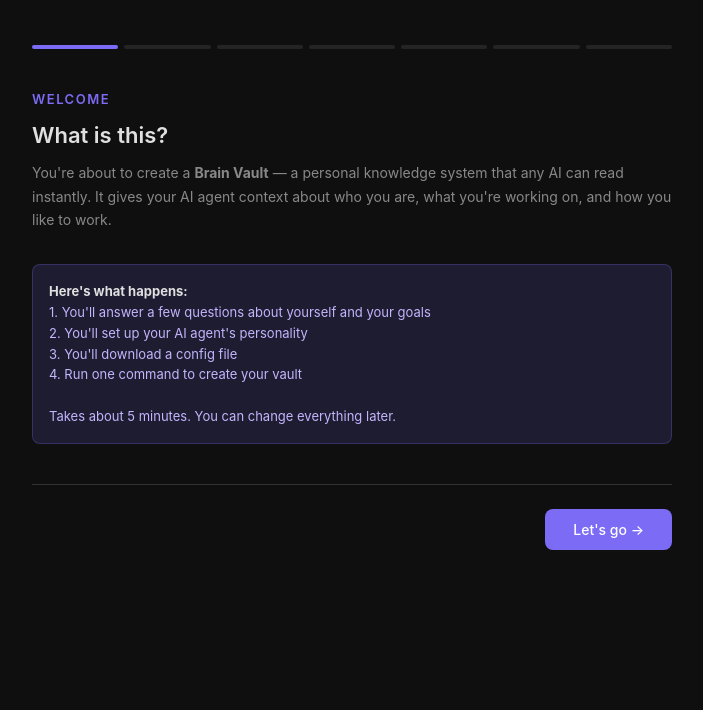
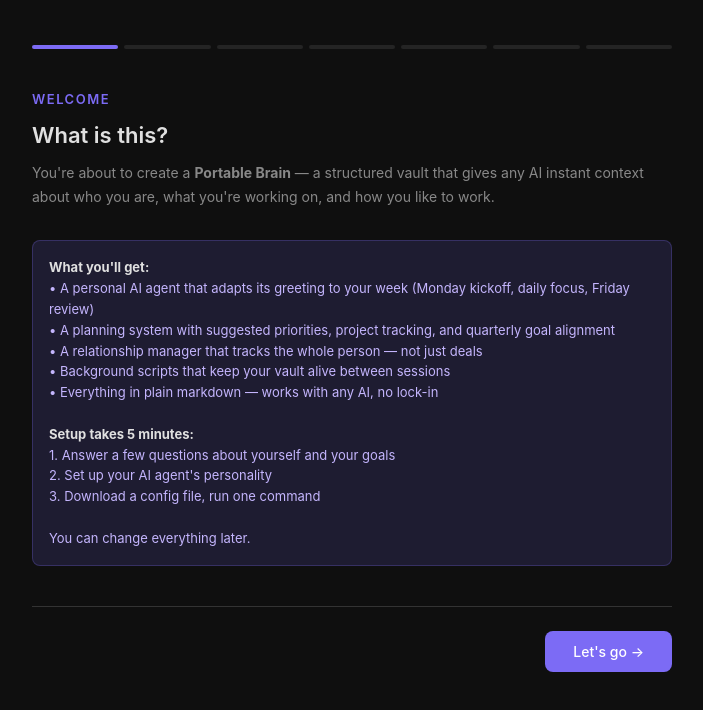
Before and after one commit to Bermanmt/My-Portable-Brain, a plain HTML site: page onboard-wizard.html in a window 1280 px wide. Shown: the part 120-830 px from the top of the page, without its empty margins (288-991 px from the left). Before the commit the page ends 800 px from the top, so only its background shows below. Drawn offline with Linux system fonts and the light colour scheme.

Commit message:
HTML onboarding imfpovements

```diff
--- a/onboard-wizard.html
+++ b/onboard-wizard.html
@@ -300,18 +300,22 @@
     <div class="step-number">Welcome</div>
     <h2>What is this?</h2>
     <div class="step-desc">
-      You're about to create a <strong>Brain Vault</strong> — a personal knowledge system that
-      any AI can read instantly. It gives your AI agent context about who you are,
-      what you're working on, and how you like to work.
+      You're about to create a <strong>Portable Brain</strong> — a structured vault that gives
+      any AI instant context about who you are, what you're working on, and how you like to work.
     </div>
 
     <div class="info-box">
-      <strong>Here's what happens:</strong><br>
-      1. You'll answer a few questions about yourself and your goals<br>
-      2. You'll set up your AI agent's personality<br>
-      3. You'll download a config file<br>
-      4. Run one command to create your vault<br><br>
-      Takes about 5 minutes. You can change everything later.
+      <strong>What you'll get:</strong><br>
+      • A personal AI agent that adapts its greeting to your week (Monday kickoff, daily focus, Friday review)<br>
+      • A planning system with suggested priorities, project tracking, and quarterly goal alignment<br>
+      • A relationship manager that tracks the whole person — not just deals<br>
+      • Background scripts that keep your vault alive between sessions<br>
+      • Everything in plain markdown — works with any AI, no lock-in<br><br>
+      <strong>Setup takes 5 minutes:</strong><br>
+      1. Answer a few questions about yourself and your goals<br>
+      2. Set up your AI agent's personality<br>
+      3. Download a config file, run one command<br><br>
+      You can change everything later.
     </div>
 
     <div class="nav">
```
Also changed, not shown: 1 other file.
